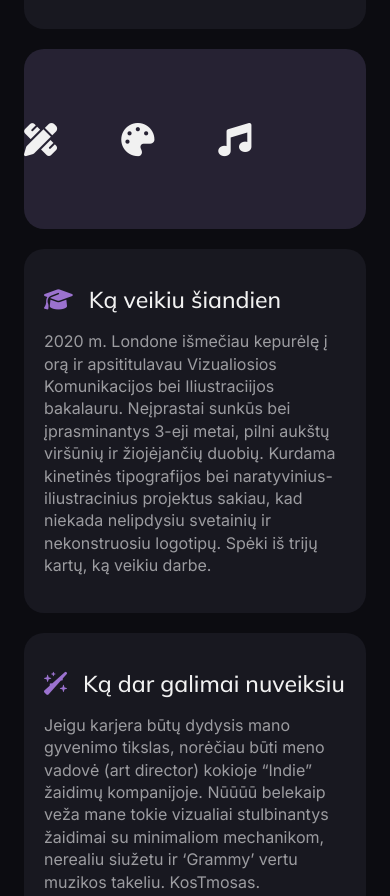
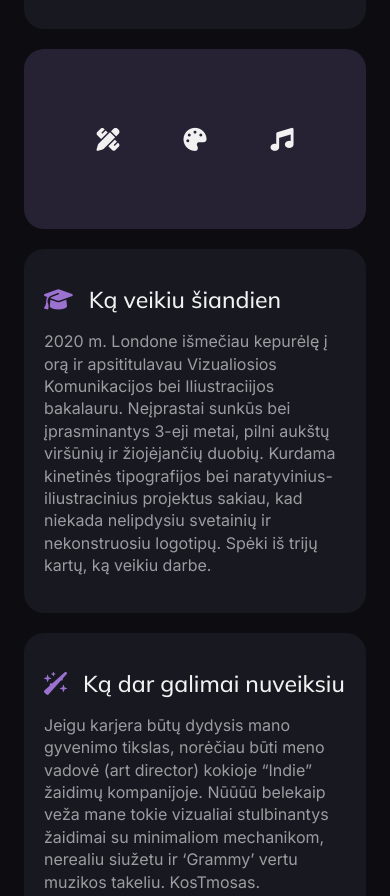
Before and after one commit to LauraVidmantaite/WEBUA4_3-pamoka-task, a plain HTML site: page index.html in a window 390 px wide. Shown: the part 1840-2736 px from the top of the page. Drawn offline with Linux system fonts and the light colour scheme.

Commit message:
Fixed icon container layout on smaller screens

```diff
--- a/css/3-typography.css
+++ b/css/3-typography.css
@@ -49,4 +49,7 @@ i {
   .h3 {
     font-size: var(--h5);
   }
+  .i-lg {
+    font-size: var(--h5);
+  }
 }
--- a/css/5-main.css
+++ b/css/5-main.css
@@ -71,8 +71,15 @@ body {
     gap: initial;
   }
 
+  .box_content-icons--horizontal {
+    justify-content: center;
+    width: 100%;
+  }
+
   .box_content-icons--vertical {
     flex-direction: initial;
+    justify-content: center;
+    width: 100%;
   }
 }
 
```
